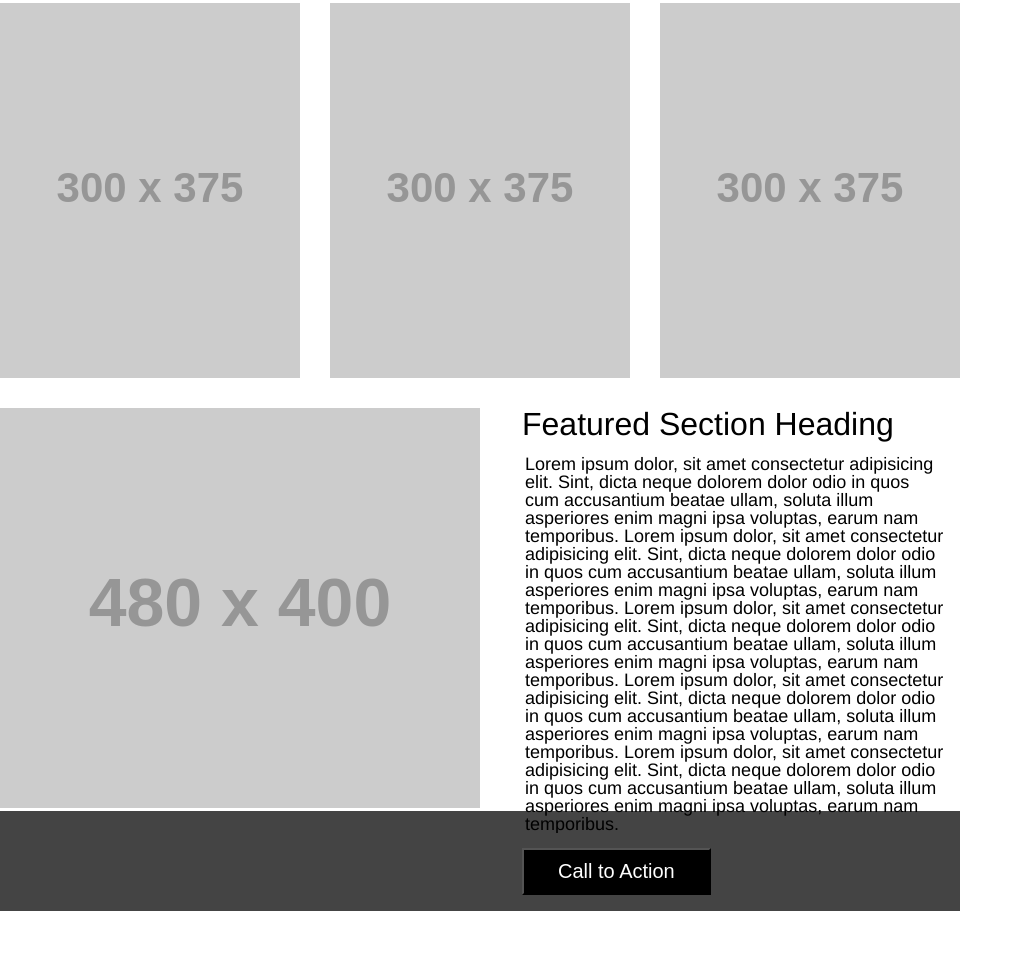
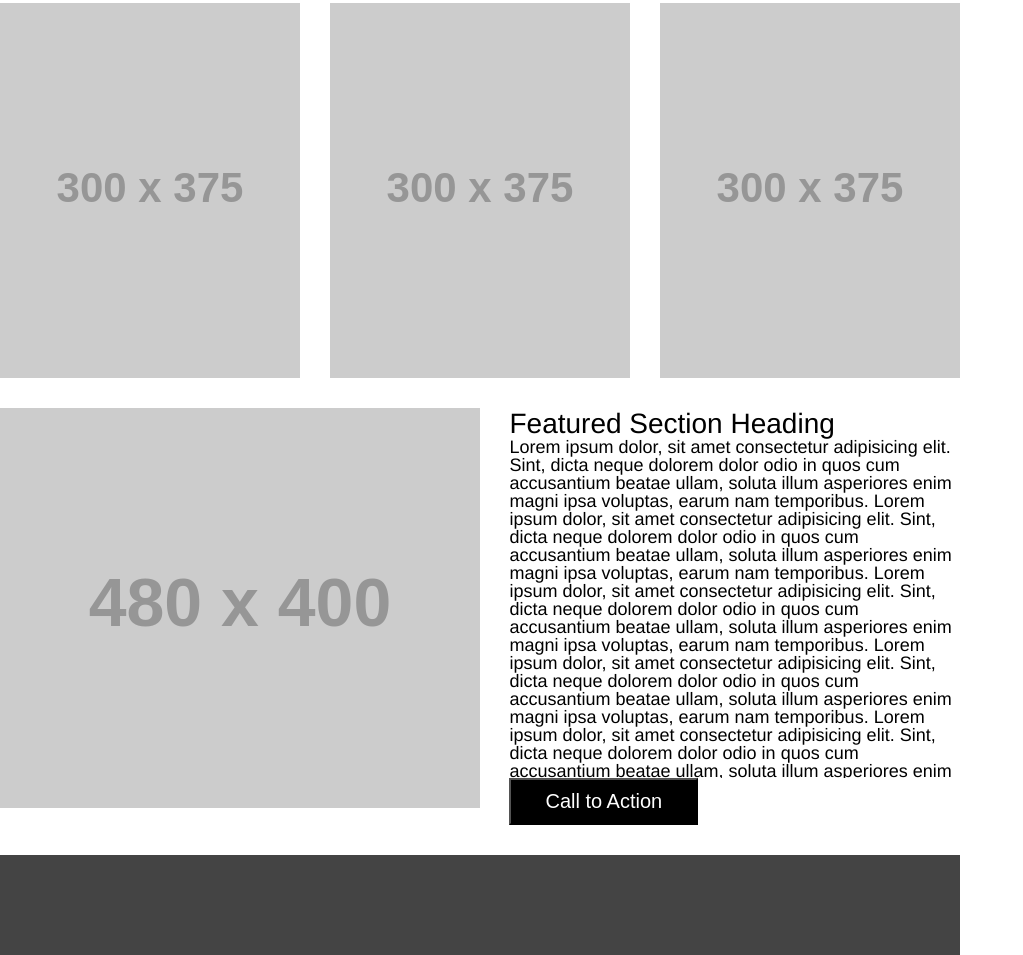
Before and after one commit to jroland415/thurs-wireframe, a plain HTML site: page index.html in a window 1280 px wide. Shown: the part 580-1535 px from the top of the page, without its empty margins (0-1023 px from the left). Before the commit the page ends 1491 px from the top, so only its background shows below. Drawn offline with Linux system fonts and the light colour scheme; placeholder pictures from the web are drawn by us.

Commit message:
Worked on aligning text section

```diff
--- a/css/style.css
+++ b/css/style.css
@@ -38,7 +38,6 @@ main ul {
 }
 
 main ul li {
-/*   border: 1px solid red; */
   display: inline-block;
   margin: 30px 30px 30px 0px;
 }
@@ -48,24 +47,23 @@ main ul li:last-child {
 }
 
 div {
-  float: right;
+  display: inline-block;
   width: 450px;
+  margin-left: 25px;
 }
 
 h2 {
-  font-size: 32px;
-  margin-left: 12px;
+  font-size: 28px;
 }
 
 p {
-  margin: 15px;
   font-size: 18px;
+  height: 340px;
   overflow: scroll;
 }
 
 button {
   font-size: 20px;
-  margin-left: 12px;
   padding: 10px 34px;
   background-color: #000;
   color: white;
@@ -74,4 +72,5 @@ button {
 footer {
   height: 100px;
   background-color: #444;
+  margin-top: 30px;
 }
```
Also changed, not shown: 2 other files.
